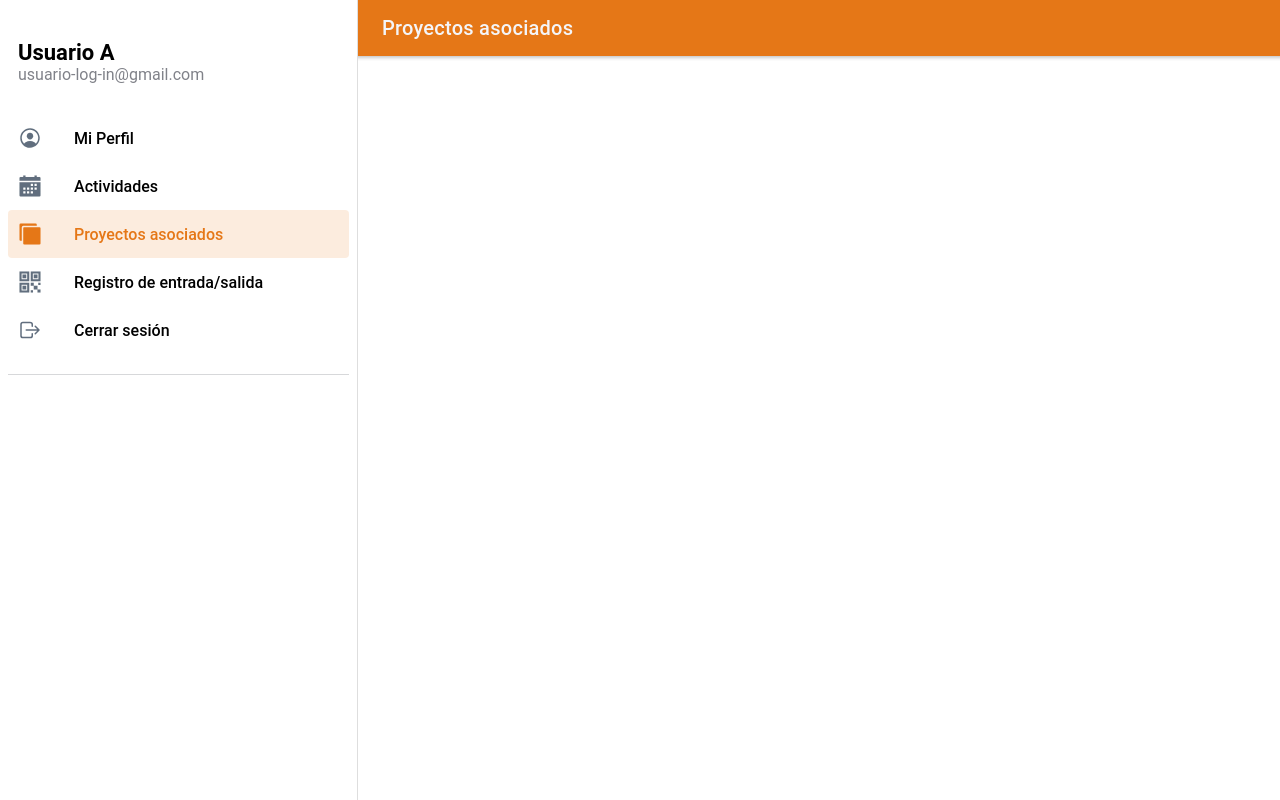
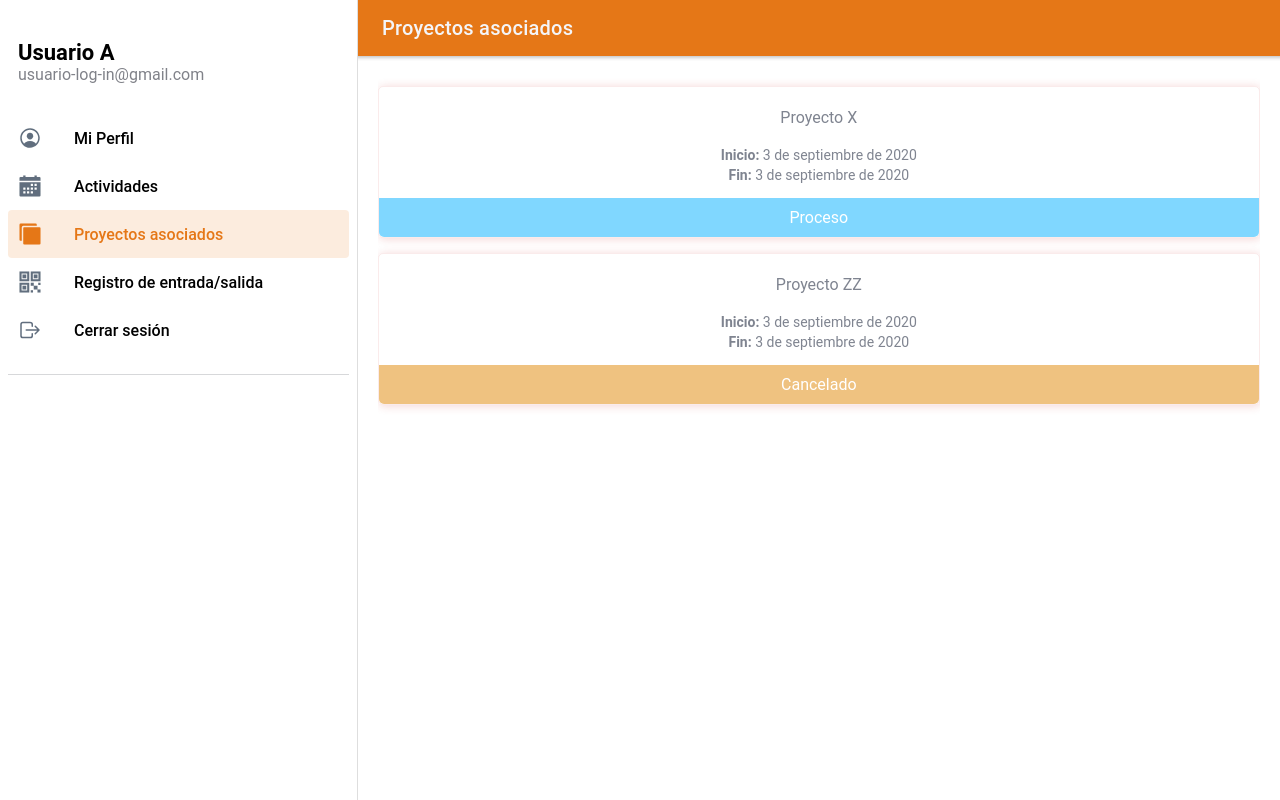
Before and after one commit to CamHM/sf-mobile, a React (Create React App) app: page /page/projects in a window 1280 px wide. Built offline with nearby package versions, Linux system fonts and the light colour scheme.

Commit message:
:construction: projects-list

```diff
--- /dev/null
+++ b/src/config/utils.ts
@@ -0,0 +1,65 @@
+import moment from "moment";
+
+export function stateColor(state: string) {
+    switch (state) {
+        case 'FINISHED': {
+            return 'success';
+        }
+        case 'CANCELLED': {
+            return 'warning';
+        }
+        case 'DOING': {
+            return 'secondary';
+        }
+        case 'PENDING': {
+            return 'danger'
+        }
+        default: {
+            return 'primary';
+        }
+    }
+}
+
+export function stateColorCode(state: string) {
+    switch (state) {
+        case 'FINISHED': {
+            return 'rgba(103,194,58, 0.65)';
+        }
+        case 'CANCELLED': {
+            return 'rgba(230,162,60, 0.65)';
+        }
+        case 'DOING': {
+            return 'rgba(61,194,255, 0.65)';
+        }
+        case 'PENDING': {
+            return 'rgba(202,41,38, 0.65)'
+        }
+        default: {
+            return 'rgba(229,119,23, 0.65)';
+        }
+    }
+}
+
+export function stateName(state: string) {
+    switch (state) {
+        case 'FINISHED': {
+            return 'Finalizado';
+        }
+        case 'CANCELLED': {
+            return 'Cancelado';
+        }
+        case 'DOING': {
+            return 'Proceso';
+        }
+        case 'PENDING': {
+            return 'Pendiente'
+        }
+        default: {
+            return 'Pendiente';
+        }
+    }
+}
+
+export function formatDate(date: Date) {
+   return moment(date).format('LL')
+}
--- a/src/pages/Page.css
+++ b/src/pages/Page.css
@@ -1,5 +1,5 @@
 .page {
     height: 100%;
     width: 100%;
-    padding: 10px 20px;
+    padding: 15px 20px;
 }
--- a/src/pages/activities/Activities.tsx
+++ b/src/pages/activities/Activities.tsx
@@ -1,9 +1,21 @@
-import React, { useState } from 'react';
-import { IonContent, IonGrid, IonRow, IonCol, IonSearchbar, IonChip, IonLabel, IonIcon, IonSelect, IonSelectOption } from '@ionic/react';
-import { chevronDownOutline, chevronUpOutline } from 'ionicons/icons'
+import React, {useState} from 'react';
+import {
+    IonChip,
+    IonCol,
+    IonContent,
+    IonGrid,
+    IonIcon,
+    IonLabel,
+    IonRow,
+    IonSearchbar,
+    IonSelect,
+    IonSelectOption
+} from '@ionic/react';
+import {chevronDownOutline, chevronUpOutline} from 'ionicons/icons'
 import Page from "../Page";
 import './Activities.css';
 import moment from "moment";
+import { stateColor, stateName, formatDate } from "../../config/utils";
 
 interface Activity {
     id: number,
@@ -124,22 +136,22 @@ const Activities: React.FC = () => {
                                                 className={currentAct.id !== act.id ? "activity-card" : "active_activity"}
                                                 onClick={() => handleCurrentActivity(act)}
                                             >
-                                                <IonChip color={getTaskSateColor(act.state)}>
-                                                    <IonLabel>{getTaskSateName(act.state)}</IonLabel>
+                                                <IonChip color={stateColor(act.state)}>
+                                                    <IonLabel>{stateName(act.state)}</IonLabel>
                                                 </IonChip>
                                                 <div>
                                                     <span className="activity-name">{act.name}</span>
                                                     <IonIcon
                                                         ios={currentAct.id !== act.id ? chevronDownOutline : chevronUpOutline}
                                                         md={currentAct.id !== act.id ? chevronDownOutline : chevronUpOutline}
-                                                        color={getTaskSateColor(act.state)}
+                                                        color={stateColor(act.state)}
                                                     />
                                                 </div>
                                             </div>
                                             { currentAct.id === act.id &&
                                                 <div className="activity-desc">
-                                                    <p className="label"><b>Inicia: </b><span>{moment(act.start_date).format('LL')}</span></p>
-                                                    <p className="label space"><b>Termina: </b><span>{moment(act.end_date).format('LL')}</span></p>
+                                                    <p className="label"><b>Inicia: </b><span>{formatDate(act.start_date)}</span></p>
+                                                    <p className="label space"><b>Termina: </b><span>{formatDate(act.end_date)}</span></p>
                                                     <span>{act.description}</span>
                                                 </div>
                                             }
@@ -157,44 +169,4 @@ const Activities: React.FC = () => {
     )
 };
 
-function getTaskSateColor(state: string) {
-    switch (state) {
-        case 'FINISHED': {
-            return 'success';
-        }
-        case 'CANCELLED': {
-            return 'warning';
-        }
-        case 'DOING': {
-            return 'secondary';
-        }
-        case 'PENDING': {
-            return 'danger'
-        }
-        default: {
-            return 'primary';
-        }
-    }
-}
-
-function getTaskSateName(state: string) {
-    switch (state) {
-        case 'FINISHED': {
-            return 'Finalizada';
-        }
-        case 'CANCELLED': {
-            return 'Cancelada';
-        }
-        case 'DOING': {
-            return 'Proceso';
-        }
-        case 'PENDING': {
-            return 'Pendiente'
-        }
-        default: {
-            return 'Pendiente';
-        }
-    }
-}
-
 export default Activities;
--- /dev/null
+++ b/src/pages/projects/Projects.css
@@ -0,0 +1,24 @@
+.project-card {
+    border: rgba(202, 41, 38, 0.09) 1px solid;
+    box-shadow: 1px 1px 10px rgba(202, 41, 38, 0.2);
+    margin: 15px 0;
+    padding-top: 5px;
+    color: #7f8490;
+    border-radius: 5px;
+    text-align: center;
+    display: flex;
+    flex-direction: column;
+}
+
+.project-state {
+    padding: 10px 20px;
+    color: white;
+    border-bottom-left-radius: 5px;
+    border-bottom-right-radius: 5px;
+    margin-top: 15px;
+}
+
+.label {
+    font-size: 14px;
+    margin-bottom: 0;
+}
--- a/src/pages/projects/Projects.tsx
+++ b/src/pages/projects/Projects.tsx
@@ -1,9 +1,57 @@
 import React from 'react';
+import { IonContent } from "@ionic/react";
 import Page from "../Page";
+import './Projects.css';
+import { stateColorCode, stateName, formatDate } from "../../config/utils";
+
+interface Project {
+    id: number,
+    name: string,
+    direction: string,
+    state: string,
+    start_date: Date,
+    end_date: Date,
+}
+
+const projects: Project[] = [
+    {
+        id: 1,
+        name: 'Proyecto X',
+        direction: 'Cra 16 42-25, La Rosa',
+        state: 'DOING',
+        start_date: new Date(Date.now()),
+        end_date: new Date(Date.now()),
+    },
+    {
+        id: 2,
+        name: 'Proyecto ZZ',
+        direction: 'Cra 16 42-25, La Rosa',
+        state: 'CANCELLED',
+        start_date: new Date(Date.now()),
+        end_date: new Date(Date.now()),
+    },
+];
 
 const Projects: React.FC = () => {
     return (
-        <Page name="Proyectos asociados" />
+        <Page
+            name="Proyectos asociados"
+            content={
+                <IonContent>
+                    {projects.length === 0 && <p>El usuario no tiene proyectos asociados.</p>}
+                    { projects.map(pro =>
+                        <div key={`project-${pro.id}`} className="project-card">
+                            <p>{pro.name}</p>
+                            <p className="label"><b>Inicio: </b>{formatDate(pro.start_date)}</p>
+                            <p className="label"><b>Fin: </b>{formatDate(pro.end_date)}</p>
+                            <div style={{ backgroundColor: stateColorCode(pro.state) }} className="project-state">
+                                {stateName(pro.state)}
+                            </div>
+                        </div>
+                    )}
+                </IonContent>
+            }
+        />
     )
 };
 
--- a/src/theme/variables.css
+++ b/src/theme/variables.css
@@ -34,7 +34,7 @@
   --ion-color-warning-shade: #ca8f35;
   --ion-color-warning-tint: #e9ab50;
 
-  --ion-color-danger: #CA2926;
+    --ion-color-danger: #CA2926;
   --ion-color-danger-rgb: 202,41,38;
   --ion-color-danger-contrast: #ffffff;
   --ion-color-danger-contrast-rgb: 255,255,255;
@@ -65,7 +65,7 @@
 }
 
 .searchbar-input.sc-ion-searchbar-md {
-  border-radius: 25px;
+  border-radius: 5px;
   background-position: left 8px center;
   height: auto;
   font-size: 1.1rem;
```
